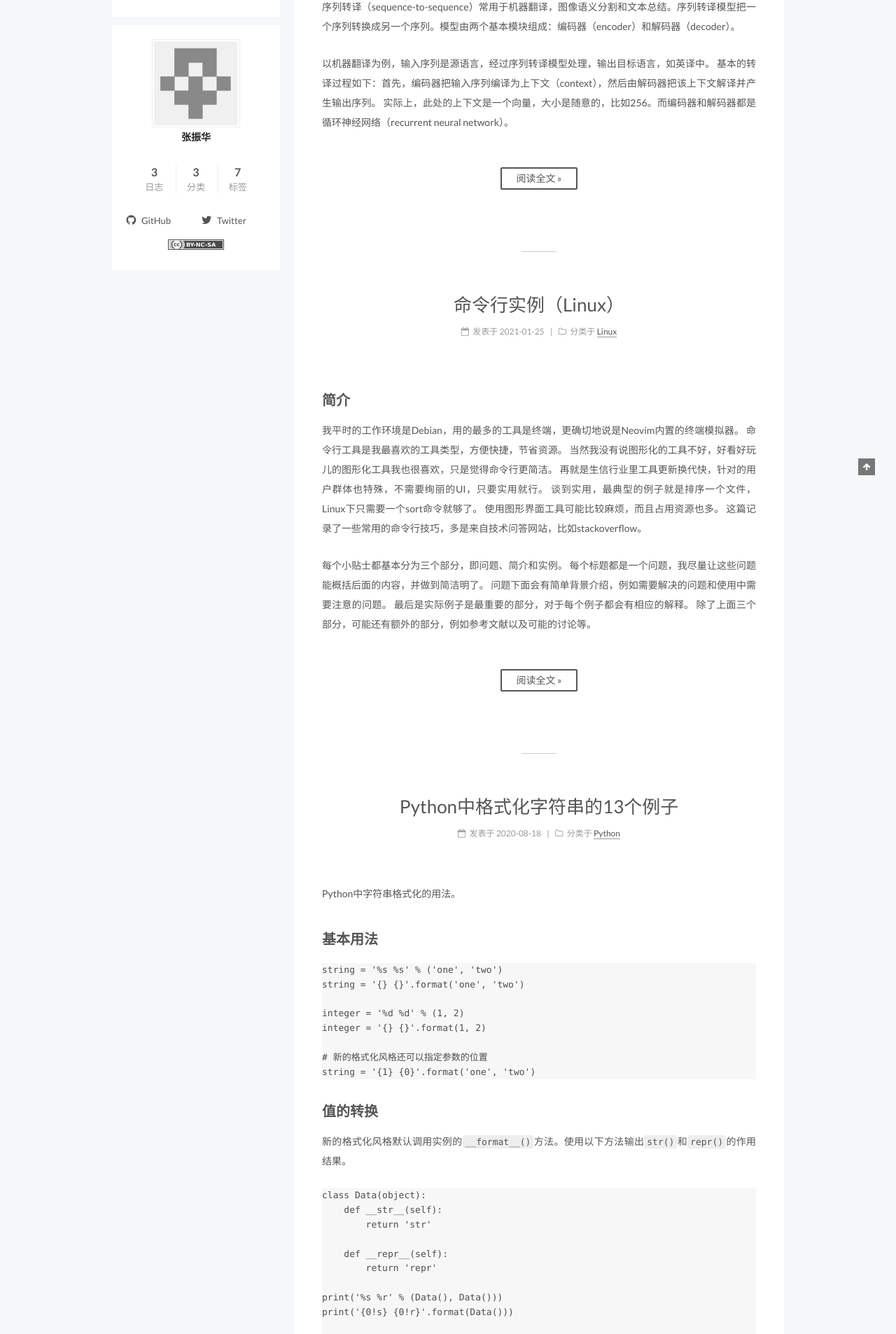
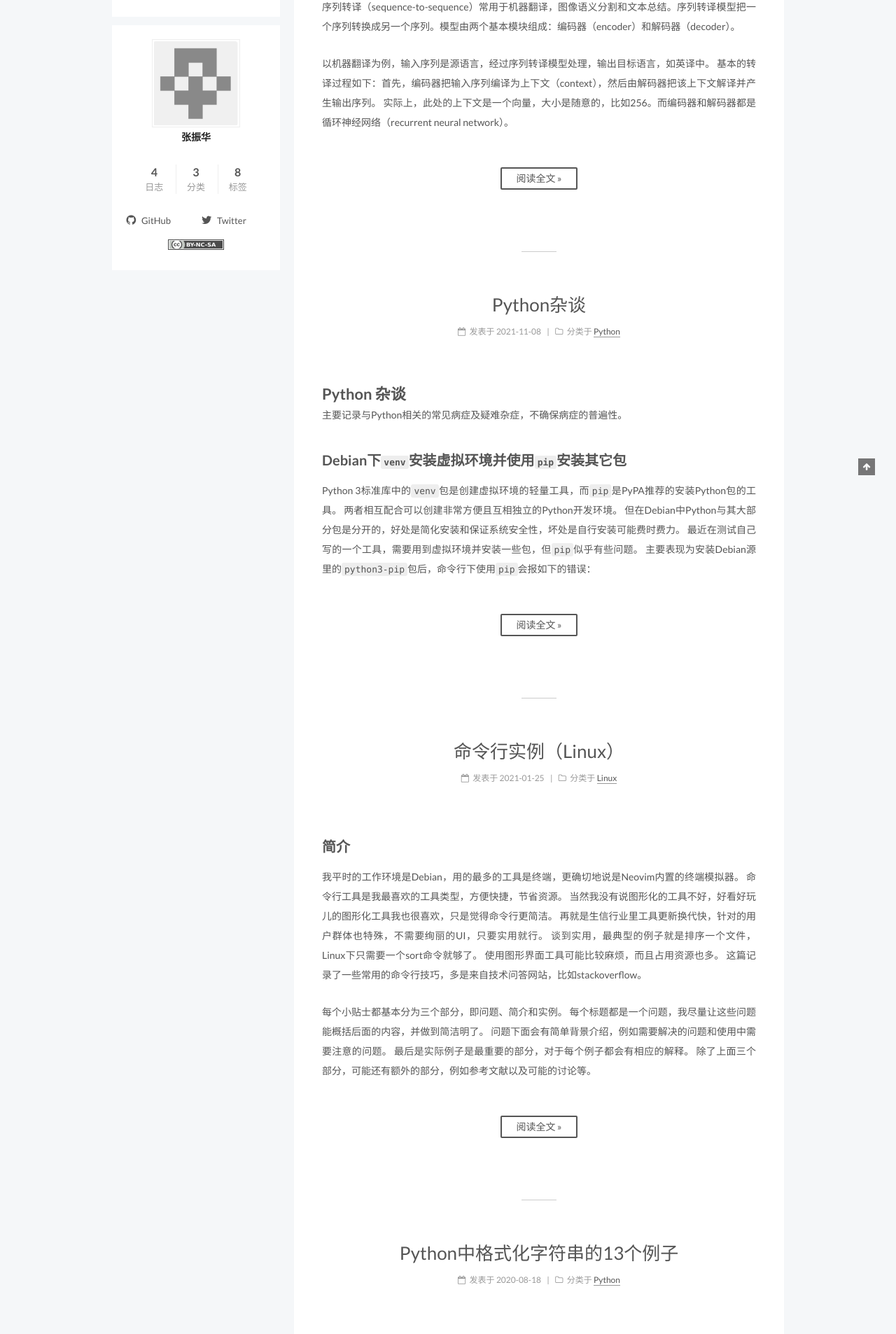
Before and after one commit to zhenhua-zhang/zhenhua-zhang.github.io, a Jekyll site: the page built from index.html, in a window 1280 px wide. Shown: the part 321-2227 px from the top of the page at 70% size. Built offline with Jekyll 4.4.1, drawn with Linux system fonts in a browser that asks for light colours; the list of posts is cut into pages by our own code; some of the changed text lies outside the part shown.

Commit message:
new post

````diff
--- a/_posts/2021-01-25-linux-tips.md
+++ b/_posts/2021-01-25-linux-tips.md
@@ -6,6 +6,7 @@ categories: [Linux]
 ---
 
 ## 简介
+
 我平时的工作环境是Debian，用的最多的工具是终端，更确切地说是Neovim内置的终端模拟器。
 命令行工具是我最喜欢的工具类型，方便快捷，节省资源。
 当然我没有说图形化的工具不好，好看好玩儿的图形化工具我也很喜欢，只是觉得命令行更简洁。
@@ -121,4 +122,39 @@ ssh -R localhost:10086:localhost:10010 user@server.hpc.com
 参考：
 1. [玩转SSH端口转发](https://blog.fundebug.com/2017/04/24/ssh-port-forwarding)
 
+
+## `pytorch`
+
+### 调试`DataLoader`
+
+`PyTorch`的`DataLoader`是并行加载数据的利器，但在使用多个worker时没法用`pdb`调
+试，最简单的解决方法时吧worker的数量设置为0。当worker数量大于0时，`pytorch`会创
+建新的子进程来加载数据，而目前pdb无法直接调试多进程程序中的子进程。
+
+
+## `numpy`
+
+### 反向选择索引
+
+在索引numpy的array时，在获取目标索引所指向的数据后，我们可能还需要获取剩余的数据。这时可以使用下面的方法获取或索引该部分的数据。
+
+``` python
+import numpy as np
+
+# 用numpy.delete删除已有的索引
+a = np.arange(10)
+masks = np.arange([1, 3, 5, 7, 9])
+unmasks = np.delete(a, masks, None)
+a[unmasks]
+
+```
+
+
+## `command`
+
+有时为了方便，我们会添加命令的别名，并覆盖掉原来的命令。
+有时这会带来麻烦，比如当我们希望用原来的命令时。
+这时可以直接用命令的绝对路径，还可以用`command`命令，它会丢掉所有的别名，直接调
+用最原始的命令。
+
 <!-- vim: set nospell: -->
--- /dev/null
+++ b/_posts/2021-12-08-python-misc.md
@@ -0,0 +1,96 @@
+---
+title: Python杂谈
+date: 2021-11-08 19:32:21
+tags: [python,python3,pip]
+categories: [Python]
+---
+
+# Python 杂谈
+
+主要记录与Python相关的常见病症及疑难杂症，不确保病症的普遍性。
+
+## Debian下`venv`安装虚拟环境并使用`pip`安装其它包
+
+Python 3标准库中的`venv`包是创建虚拟环境的轻量工具，而`pip`是PyPA推荐的安装Python包的工具。
+两者相互配合可以创建非常方便且互相独立的Python开发环境。
+但在Debian中Python与其大部分包是分开的，好处是简化安装和保证系统安全性，坏处是自行安装可能费时费力。
+最近在测试自己写的一个工具，需要用到虚拟环境并安装一些包，但`pip`似乎有些问题。
+主要表现为安装Debian源里的`python3-pip`包后，命令行下使用`pip`会报如下的错误：
+
+<!-- more -->
+
+```
+$> which pip
+/usr/bin/pip  # 不同版本路径可能不同
+$> pip
+Traceback (most recent call last):
+  File "/usr/bin/pip3", line 33, in <module>
+      sys.exit(load_entry_point('pip==20.3.4', 'console_scripts', 'pip3')())
+  File "/usr/bin/pip3", line 25, in importlib_load_entry_point
+    return next(matches).load()
+  File "/usr/lib/python3.9/importlib/metadata.py", line 77, in load
+    module = import_module(match.group('module'))
+  File "/usr/lib/python3.9/importlib/__init__.py", line 127, in import_module
+    return _bootstrap._gcd_import(name[level:], package, level)
+  File "<frozen importlib._bootstrap>", line 1030, in _gcd_import
+  File "<frozen importlib._bootstrap>", line 1007, in _find_and_load
+  File "<frozen importlib._bootstrap>", line 986, in _find_and_load_unlocked
+  File "<frozen importlib._bootstrap>", line 680, in _load_unlocked
+  File "<frozen importlib._bootstrap_external>", line 790, in exec_module
+  File "<frozen importlib._bootstrap>", line 228, in _call_with_frames_removed
+  File "/usr/lib/python3/dist-packages/pip/_internal/cli/main.py", line 10, in <module>
+    from pip._internal.cli.autocompletion import autocomplete
+  File "/usr/lib/python3/dist-packages/pip/_internal/cli/autocompletion.py", line 9, in <module>
+    from pip._internal.cli.main_parser import create_main_parser
+  File "/usr/lib/python3/dist-packages/pip/_internal/cli/main_parser.py", line 7, in <module>
+    from pip._internal.cli import cmdoptions
+  File "/usr/lib/python3/dist-packages/pip/_internal/cli/cmdoptions.py", line 23, in <module>
+    from pip._vendor.packaging.utils import canonicalize_name
+ModuleNotFoundError: No module named 'pip._vendor.packaging'
+```
+
+可能是我从Debian 10升级到11过程中出了岔子，期间一不小心删除了`/usr/bin/`下的所有东西，幸好折腾了一晚上，算是救回来了。
+
+上面的报错，我用谷歌和百度都没找到合适的解决方法，搜索起来比较困难的原因应该是Python下打包命令行工具时策略的问题。
+简单来说是，使用相同的方式打包，在报错时Traceback太冗长，不容易分辨哪个是主要信息，从而导致搜索时失去重点。
+
+于是我开始曲线救国。
+
+首先卸载全局pip，即Debian的`python3-pip`包：
+
+```
+$> sudo apt purge python3-pip # 使用purge，避免配置文件残余带来的干扰。
+```
+
+然后用`venv`构建一个虚拟环境：
+
+```
+$> python3 -m venv .env # 一般安装python时会同时安装其标准库，其中也包含venv
+$> source .env/bin/activate
+```
+
+使用`Python`手册中推荐的方式安装`pip`
+
+第一种是用`ensurepip`，这是`Python`官方手册的方法
+
+```
+(.env) $> python -m ensurepip
+
+# 或者
+(.env) $> python -m ensurepip --upgrade
+```
+
+但上面的方法在Debian中是被禁止的，所以我们需要用第二种方法。
+
+```
+(.env) $> curl -sS https://bootstrap.pypa.io/get-pip.py | python3
+(.env) $> python -m pip install torch
+```
+
+
+简单总结起来就是，至少两种情况下上面的方法是有意义的
+
+1. 自己没有管理员权限且系统的`Python`没安装`pip`
+2. 像我遇到的情况，有管理员权限且能安装pip，但使用时报错
+
+然后先创建虚拟环境，在虚拟环境中用`pip`的官方指导方法安装`pip`，该`pip`是属于当前虚拟环境的，只用在激活该虚拟环境的情况下才会有用，因而不会影响其它的`pip`
````
Also changed, not shown: other parts of _posts/2021-01-25-linux-tips.md (+2 -2 lines), _posts/2020-08-18-python-string-format.md (+1 -1 lines).
